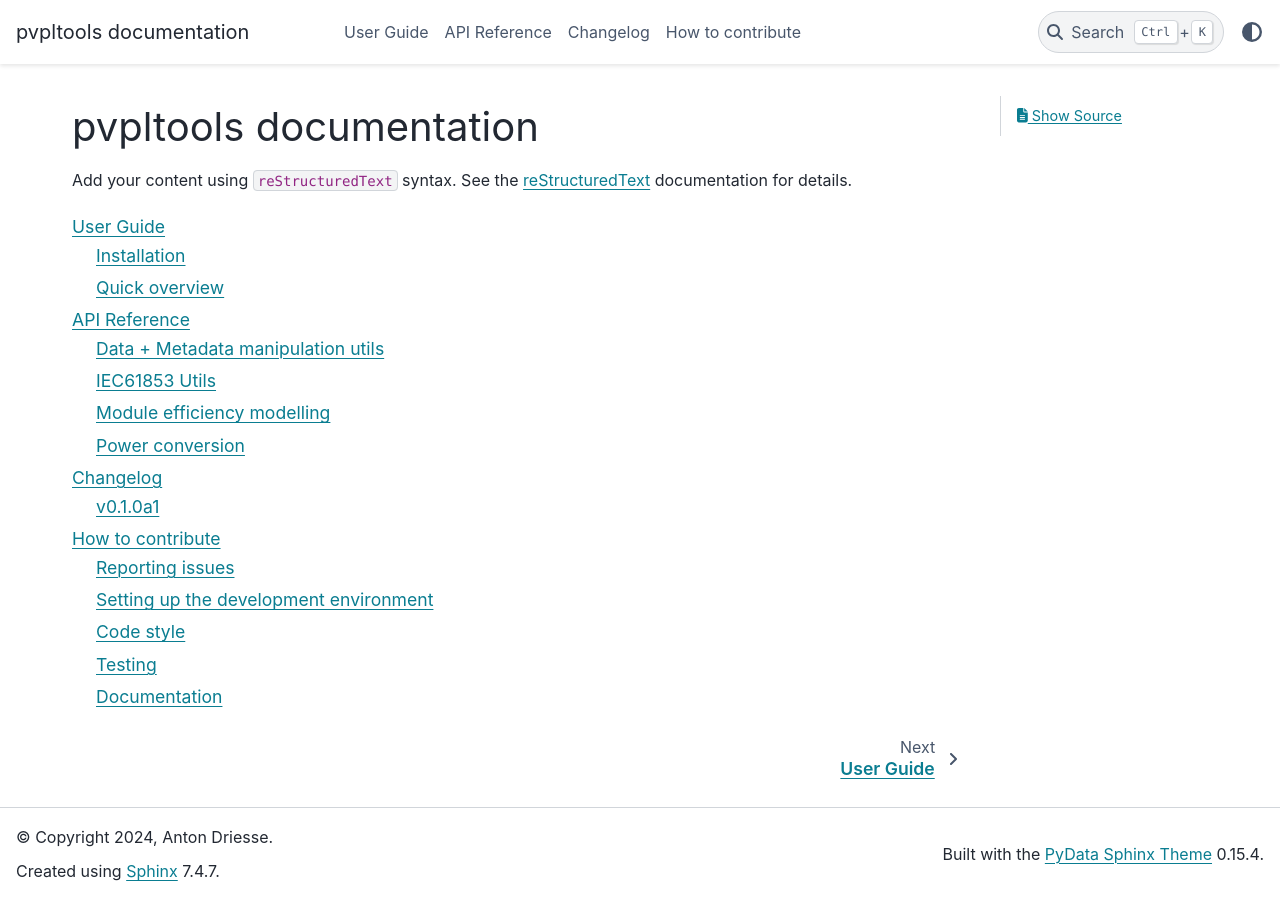
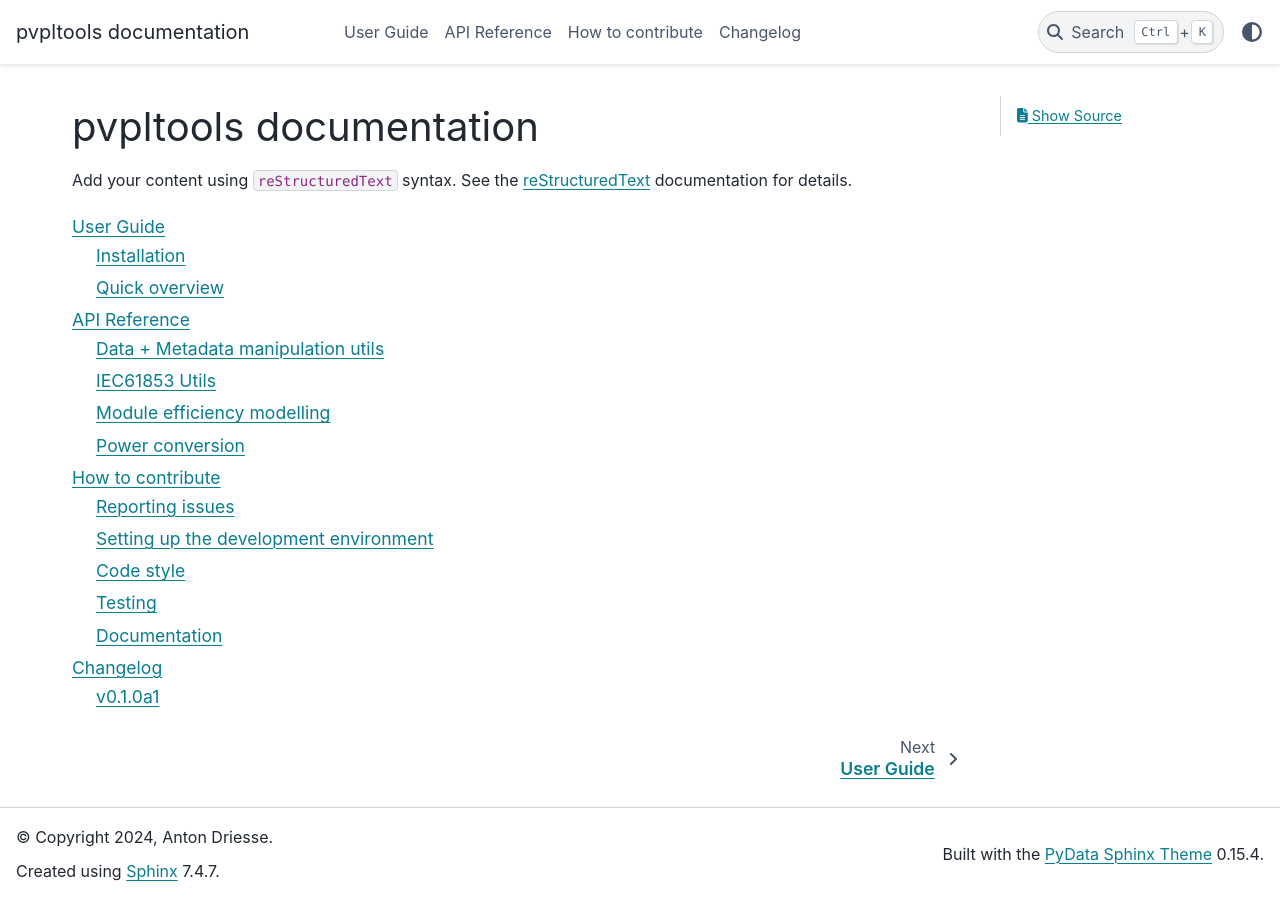
Before and after one commit to pvplabs/pvpltools, a Sphinx documentation site: the page built from docs/index.rst, in a window 1280 px wide. Built offline with Sphinx 7.4.7 and the PyData theme 0.15.4, drawn with Linux system fonts in a browser that asks for light colours; pages that are not in the unit, such as notebooks, are missing from menus.

```diff
--- a/docs/index.rst
+++ b/docs/index.rst
@@ -12,5 +12,5 @@ documentation for details.
    user_guide/index
    api_reference/index
    autogen_examples/index
+   contribute/contributing
    whatsnews/_index
-   contribute/contributing
```
